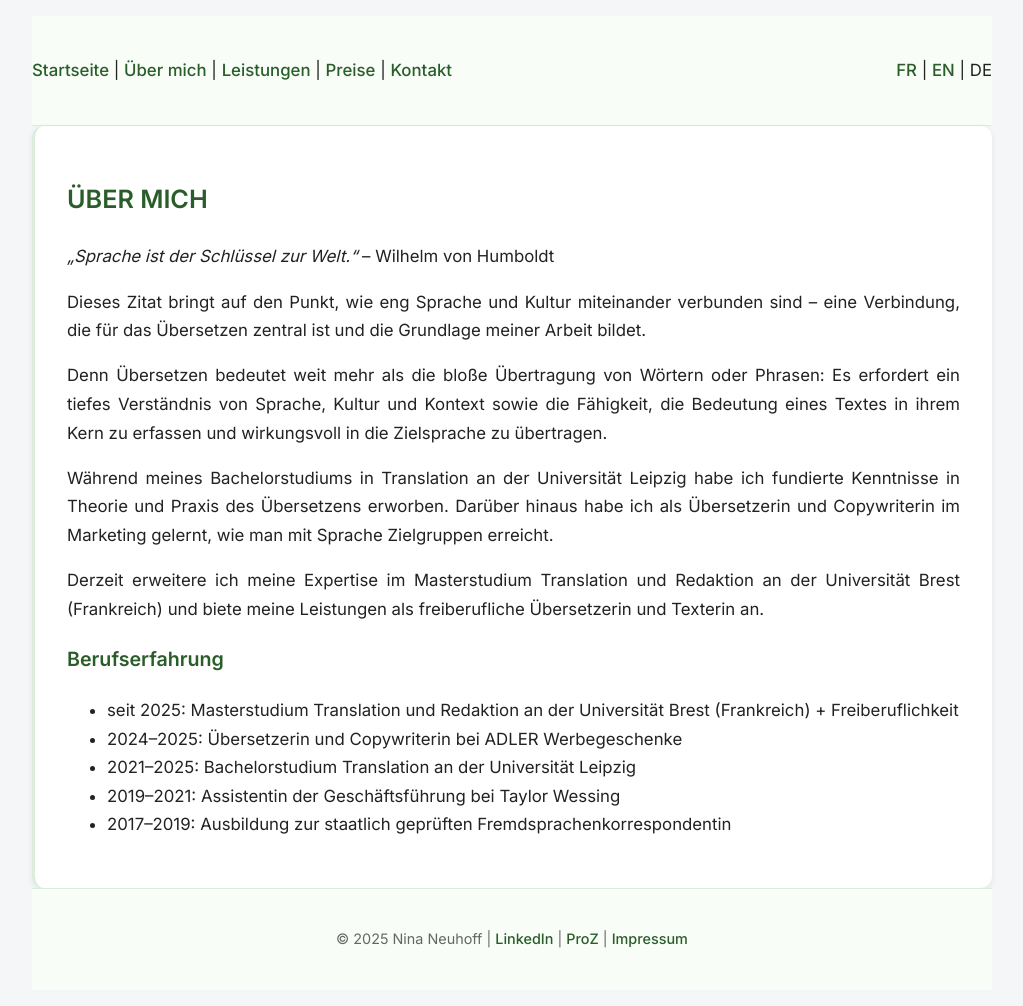
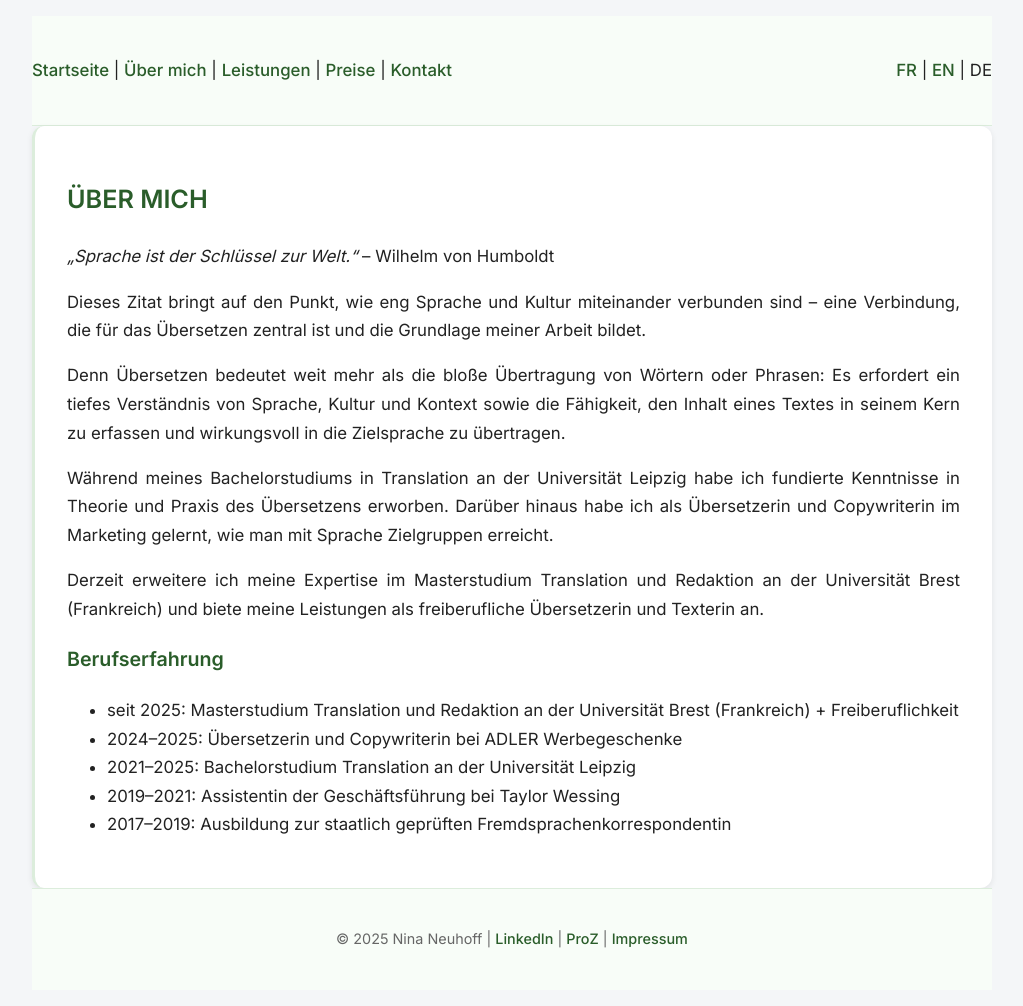
Before and after one commit to nneuhoff/traduction-translation-uebersetzung, a Jekyll site: the page built from de/about.md, in a window 1280 px wide. Shown: the whole page, without its empty margins (128-1151 px from the left). Built offline with Jekyll 4.4.1, drawn with Linux system fonts in a browser that asks for light colours.

Commit message:
Update about.md

```diff
--- a/de/about.md
+++ b/de/about.md
@@ -10,7 +10,7 @@
 
 Dieses Zitat bringt auf den Punkt, wie eng Sprache und Kultur miteinander verbunden sind – eine Verbindung, die für das Übersetzen zentral ist und die Grundlage meiner Arbeit bildet.
 
-Denn Übersetzen bedeutet weit mehr als die bloße Übertragung von Wörtern oder Phrasen: Es erfordert ein tiefes Verständnis von Sprache, Kultur und Kontext sowie die Fähigkeit, die Bedeutung eines Textes in ihrem Kern zu erfassen und wirkungsvoll in die Zielsprache zu übertragen.
+Denn Übersetzen bedeutet weit mehr als die bloße Übertragung von Wörtern oder Phrasen: Es erfordert ein tiefes Verständnis von Sprache, Kultur und Kontext sowie die Fähigkeit, den Inhalt eines Textes in seinem Kern zu erfassen und wirkungsvoll in die Zielsprache zu übertragen.
 
 Während meines Bachelorstudiums in Translation an der Universität Leipzig habe ich fundierte Kenntnisse in Theorie und Praxis des Übersetzens erworben. Darüber hinaus habe ich als Übersetzerin und Copywriterin im Marketing gelernt, wie man mit Sprache Zielgruppen erreicht.
 
```
